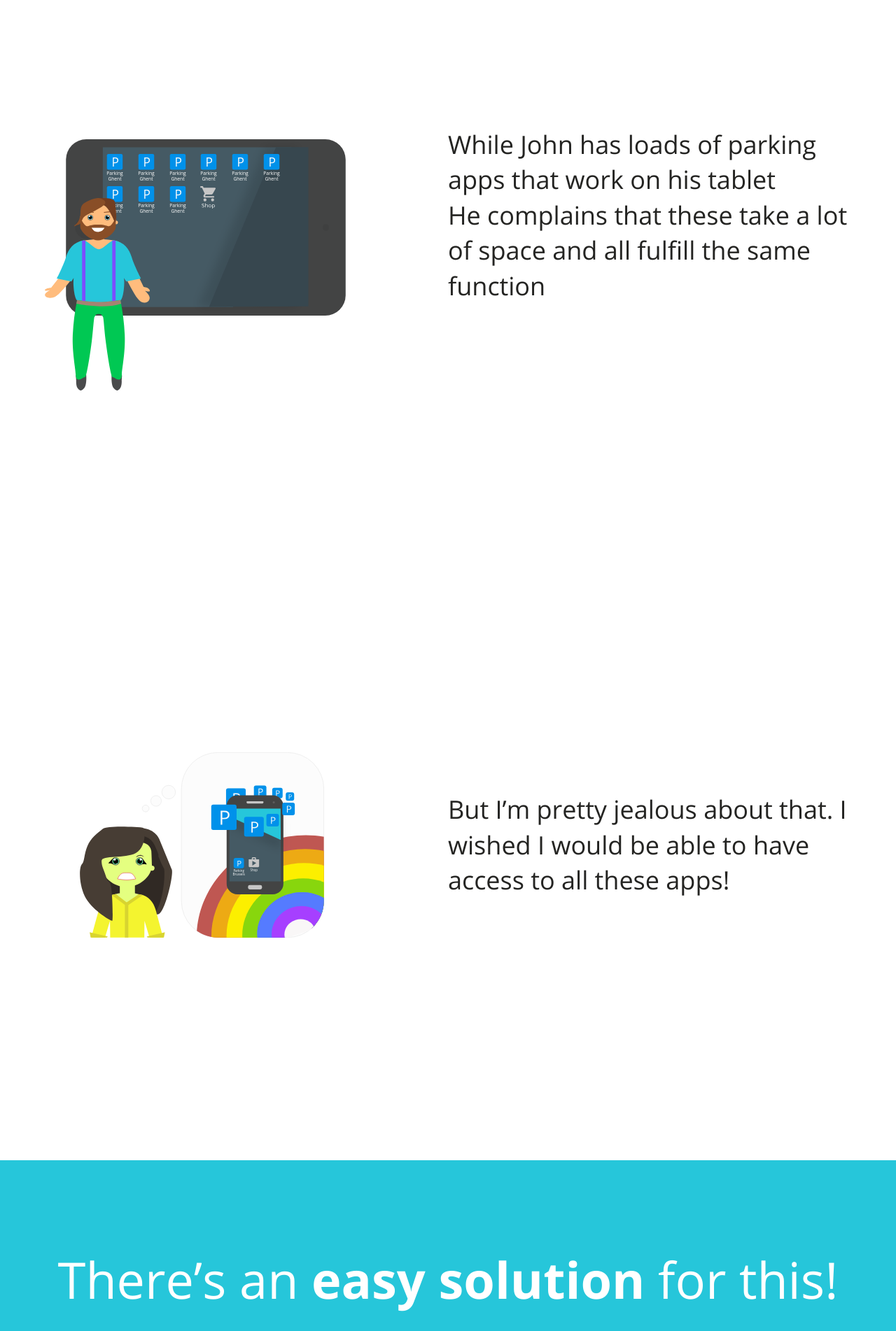
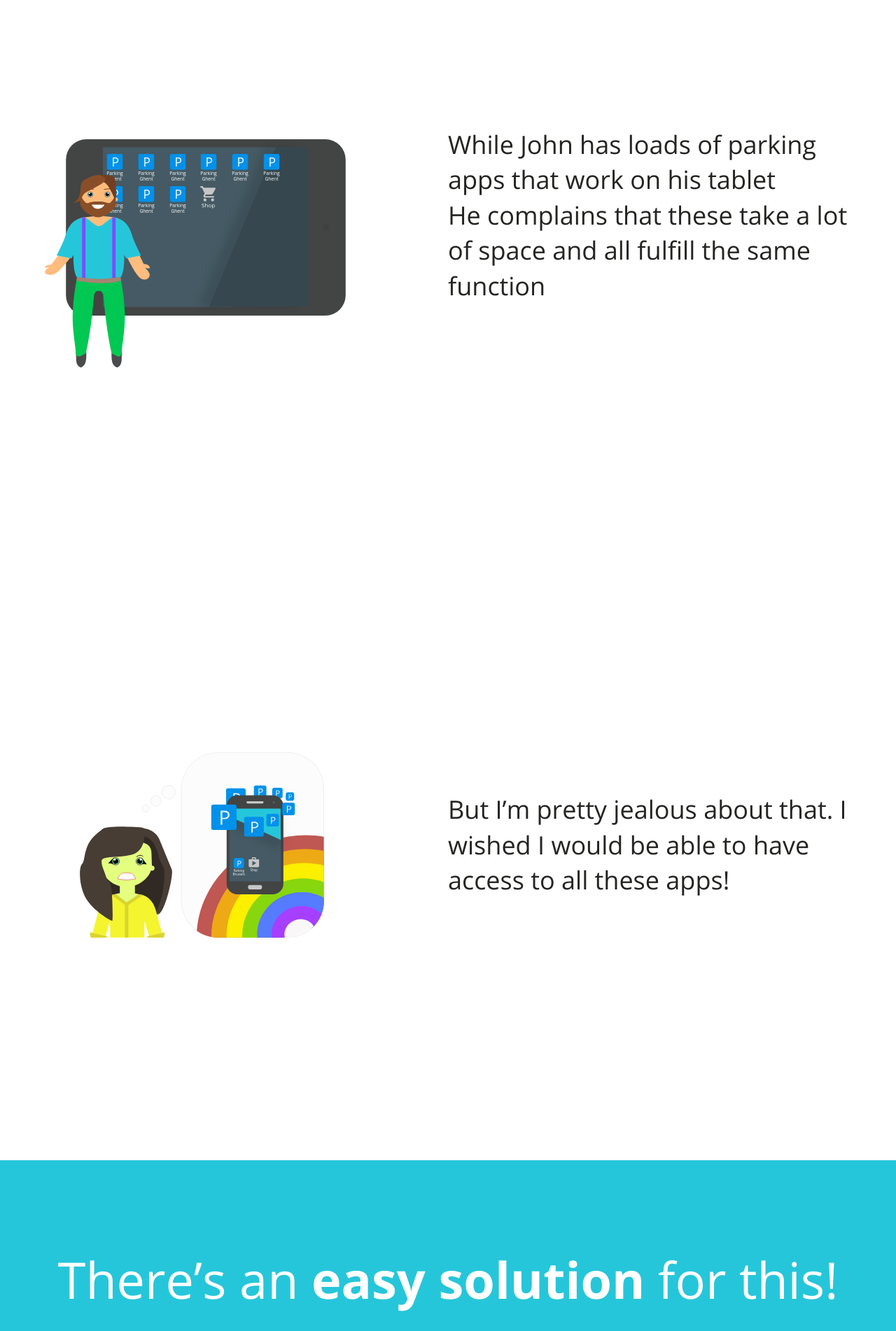
Before and after one commit to osoc16/mobylink, a Jekyll site: the page built from index.html, in a window 1280 px wide. Shown: the part 2914-4816 px from the top of the page at 70% size. Built offline with Jekyll 4.4.1, drawn with Linux system fonts in a browser that asks for light colours; a script that is not in the unit is left out.

Commit message:
Fixed Section 4
Fixed section 4
Fixed section 7

Signed-off-by: Pieter-Jan Geeroms <pieterjangeeroms@hotmail.com>

```diff
--- a/_includes/section7.html
+++ b/_includes/section7.html
@@ -7,6 +7,6 @@
         <p>When all the data is published in the linked data formata developer can <strong>easily gather and combine
             it!</strong>
         </p>
-        <p class="text-left text-width-40"><strong>As a result you get...</strong></p>
+        <p class="text text-padding-top basis-40"><strong>As a result you get...</strong></p>
     </div>
 </section>
--- a/_sass/_section4.sass
+++ b/_sass/_section4.sass
@@ -1,29 +1,29 @@
 #section4
   .john
     position: absolute
-    bottom: 200px
-    left: 5%
+    bottom: 0px
+    left: 0%
     width: 150px
 
     @media (max-width: 1200px)
       width: 100px
-      bottom: 280px
-      left: 7%
+      bottom: 0
+      left: 0%
 
     @media (max-width: 1000px)
       width: 80px
-      bottom: 280px
-      left: 7%
+      bottom: 50px
+      left: 0%
 
     @media (max-width: 800px)
       width: 60px
-      bottom: 300px
-      left: 7%
+      bottom: 75px
+      left: 0%
 
     @media (max-width: 600px)
       width: 130px
-      bottom: 350px
-      left: 4%
+      bottom: 50px
+      left: 0%
 
 .section4-image
   position: relative
--- a/src/css/story.sass
+++ b/src/css/story.sass
@@ -63,12 +63,14 @@ strong
 /* ======================== */
 .flex-it
   display: flex
+  position: relative
   flex-direction: row
   flex-wrap: wrap
   align-items: center
   justify-content: space-between
   flex-basis: 100%
   width: 100%
+  box-sizing: border-box
 
   &.no-center
     @media(max-width: 600px)
@@ -116,7 +118,6 @@ strong
     text-align: center
 
   .image
-    flex-basis: 40%
     flex-basis: 50%
     width: 100%
     overflow: hidden
@@ -127,14 +128,20 @@ strong
     font-size: 2em
     flex-shrink: 1
 
+    &.text-small
+      font-size: 1em
+
+    &.text-padding-top
+      padding-top: 40px
+
     &.full-basis-text
       @media(max-width: 600px)
         flex-basis: 100%
 
     &.text-flex-basis-40
       flex-basis: 40%
-    @media (max-width: 700px)
-      font-size: 1.4em
+      @media (max-width: 700px)
+        font-size: 1.4em
 
     &.big-text
       font-size: 4em
@@ -168,8 +175,7 @@ strong
   &.sub
     font-size: 1em
 
-  &.padding
-    padding: 20px
+
 
 
 
```
